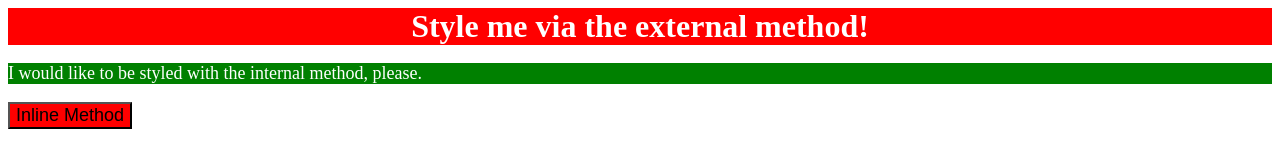
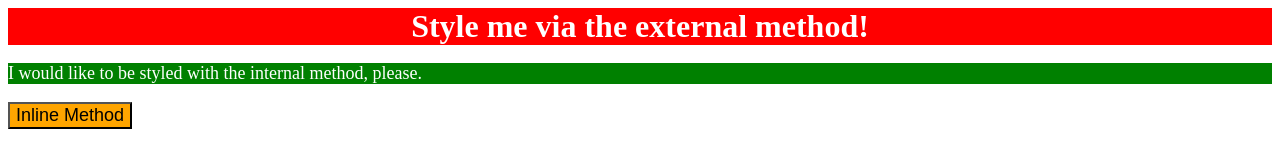
Before and after one commit to sohail70/css-exercises, a plain HTML site: page 01-css-methods/solution.html in a window 1280 px wide. Drawn offline with Linux system fonts and the light colour scheme.

Commit message:
Add CSS to an HTML

```diff
--- a/01-css-methods/solution.html
+++ b/01-css-methods/solution.html
@@ -17,7 +17,7 @@
     <body>
         <div> Style me via the external method!</div>
         <p>I would like to be styled with the internal method, please.</p>
-        <button style="background-color:red; font-size: 18px;">Inline Method</button>
+        <button style="background-color:orange; font-size: 18px;">Inline Method</button>
     </body>
 
 </html>
```
